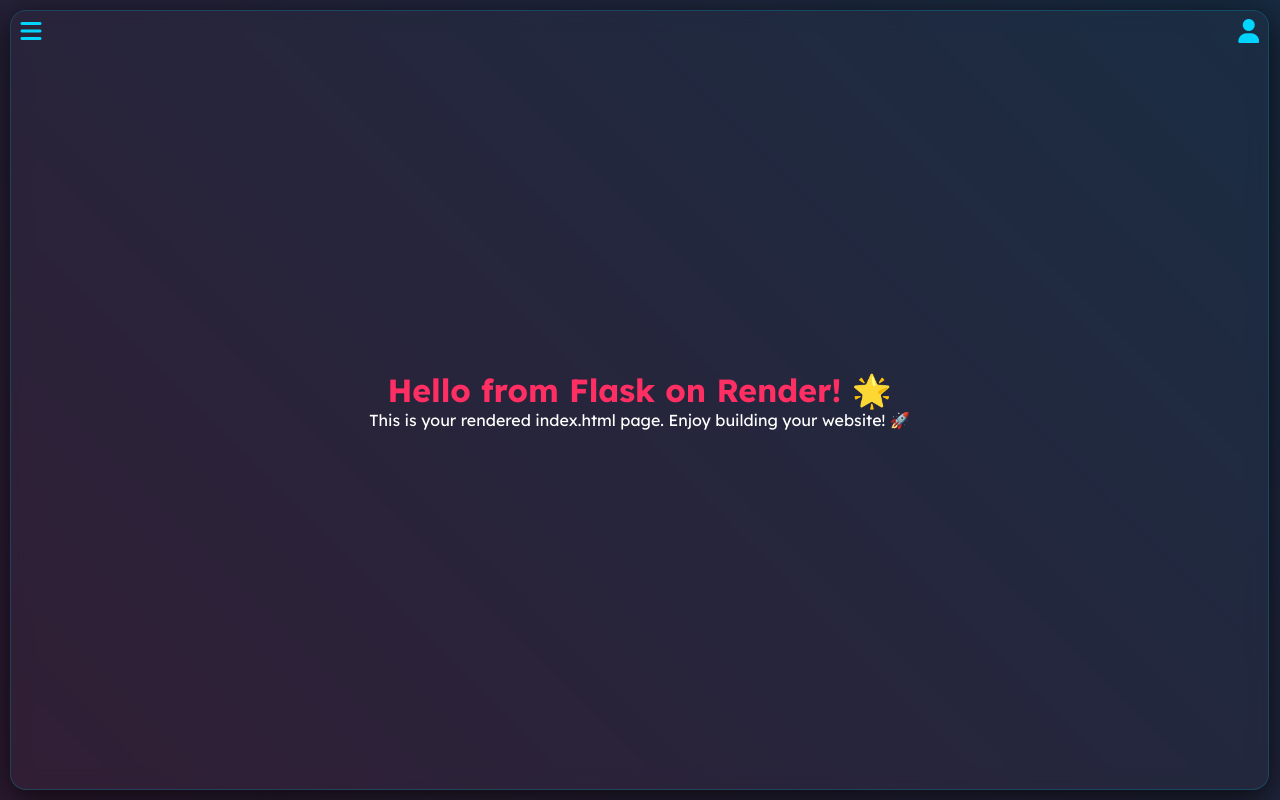
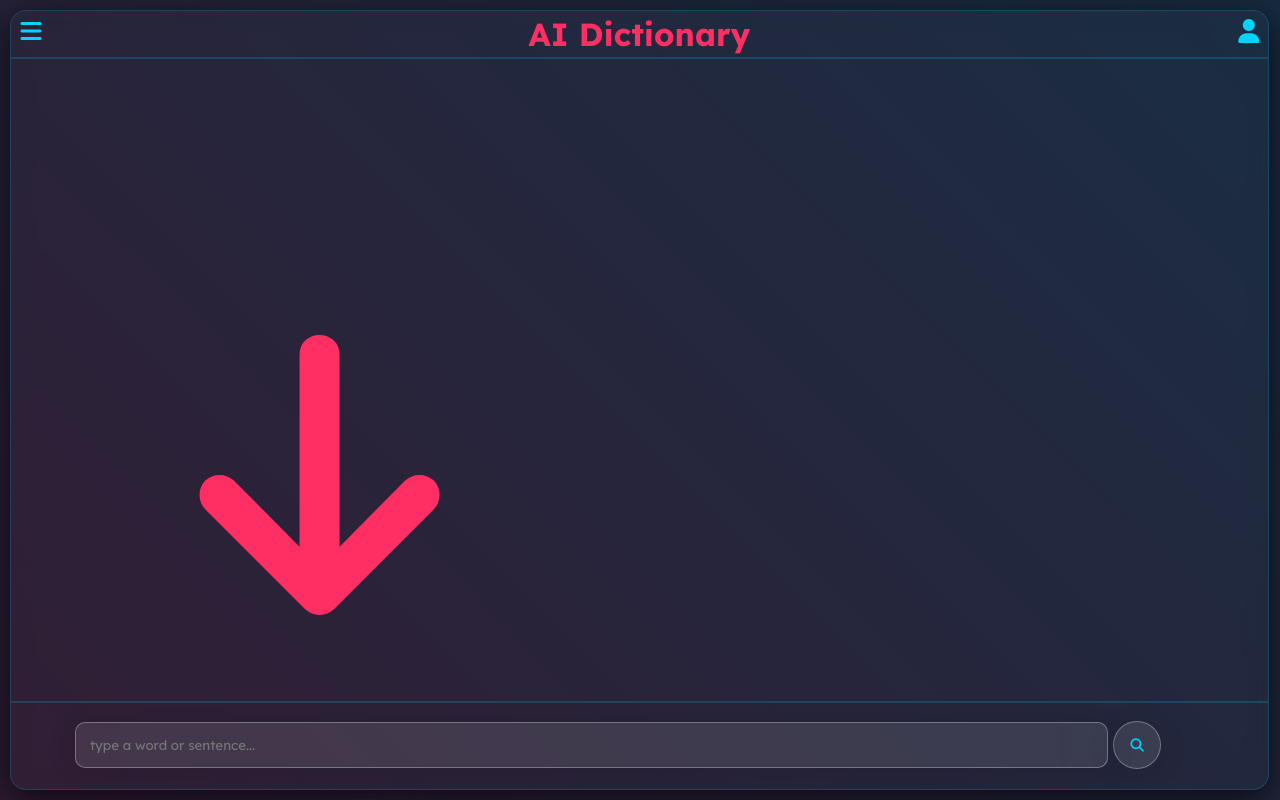
Before and after one commit to iFreaku/aidict, a Flask app: page / in a window 1280 px wide. Run offline with Flask 3, Linux system fonts and the light colour scheme; parts of the project's set-up code (start-up, migrations or seed data) failed here and were passed over.

Commit message:
"Update"

```diff
--- a/app.py
+++ b/app.py
@@ -1,12 +1,72 @@
-from flask import Flask, render_template
-import os
+from flask import Flask, render_template, request
+import os, random
+from together import Together
+from dotenv import load_dotenv
 
+load_dotenv()
+keys = os.environ.get("TOGETHER_APIKEY").split(',')
+systemPrompt = """
+You’re a linguistic genius, sharper than the Oxford Dictionary!
+I want you to deliver a clear, concise meaning that gets to the point,
+then provide at least two natural examples of how it’s used in conversations or real-life situations,
+and finish with a brief, engaging history of the word—its origins, how it evolved, and similar details.
+Keep it straightforward, lively, and packed with insight.
+Use emojis beside the words they represent to make it more engaging,
+and format your response strictly using HTML tags/elements and close the tags correctly.
+for structure (e.g., use h2 for headings, bold for bold, em for italics, p for paragraphs, etc.)—do not use Markdown syntax like #, **, or * under any circumstances.
+Additionally, do not wrap sections in div tags, but you must use hr tags to separate the sections (Meaning, Usage Examples, and History).
+
+Here’s an example
+
+<h2>Meaning suitable emoji</h2>
+<br>
+<p>(meaning with the use of html tgas for text decoration instead of markdowns, and emojis)</p>
+<hr>
+<h2>Usage Examples suitable emoji</h2>
+<br>
+<ul>
+<li>(Example 1 with the use of html tgas for text decoration instead of markdowns, and emojis)</li>
+<br>
+<li>(Example 2 with the use of html tgas for text decoration instead of markdowns, and emojis)</li>
+</ul>
+<hr>
+<h2>History suitable emoji</h2>
+<br>
+<p>(history with the use of html tgas for text decoration instead of markdowns, and emojis)</p>
+"""
+
+
+def getDefinition(word):
+    client = Together(api_key=random.choice(keys))
+    completion = client.chat.completions.create(
+        model="meta-llama/Llama-3.3-70B-Instruct-Turbo-Free",
+        messages=[
+            {
+                "role": "system",
+                "content": systemPrompt
+            },
+            {
+                "role": "user",
+                "content": word
+            }
+            ],
+    )
+    return completion.choices[0].message.content
 app = Flask(__name__)
 
 @app.route('/')
 def home():
     return render_template('index.html')
 
+@app.route('/getdef', methods=['GET'])
+def get_definition():
+    word = request.args.get('word')
+    if word:
+        definition = getDefinition(word)
+        return definition
+    else:
+        return "Please provide a word to define.", 400
+
 if __name__ == '__main__':
     port = int(os.environ.get('PORT', 10000))  # Render default port
     app.run(host='0.0.0.0', port=port, debug=True)
--- a/requirements.txt
+++ b/requirements.txt
@@ -2,3 +2,4 @@ Flask
 gunicorn
 requests
 together
+python-dotenv
--- a/static/script.js
+++ b/static/script.js
@@ -4,7 +4,32 @@
 
 
 
-// Functions -------------
+// Functions and Listeners -------------
+
+function getdef() {
+    const inputBox = document.getElementById('inputBox');
+    const sendBtn = document.getElementById('submit-btn');
+    const resultContainer = document.getElementById('resultContainer');
+    resultContainer.innerHTML = '<i class="wait" >🔍 Wait...</i>';
+    const word = inputBox.value;
+
+    inputBox.disabled = true;
+    sendBtn.disabled = true;
+
+    fetch(`/getdef?word=${encodeURIComponent(word)}`)
+        .then(response => response.text())
+        .then(definition => {
+            resultContainer.innerHTML = definition;
+        })
+        .catch(error => {
+            console.error('Error fetching definition:', error);
+            resultContainer.innerHTML = 'Error fetching definition. Please try again.';
+        })
+        .finally(() => {
+            inputBox.disabled = false;
+            sendBtn.disabled = false;
+        });
+}
 
 document.getElementById('sidebar-btn').addEventListener('click', function() {
   this.classList.toggle('show-label');
@@ -25,6 +50,13 @@ document.getElementById('profile-btn').addEventListener('click', function() {
 
 });
 
-
+document.addEventListener('keydown', function(event) {
+    if (event.key === 'Enter') {
+        const submitBtn = document.getElementById('submit-btn');
+        if (!submitBtn.disabled) {
+            submitBtn.click();
+        }
+    }
+});
 
 // Calling the Functions ------------------
--- a/static/style.css
+++ b/static/style.css
@@ -11,6 +11,23 @@
     font-family: "Lexend", sans-serif;
     font-optical-sizing: auto;
     font-style: normal;
+    scrollbar-width: thin;
+    scrollbar-color: rgba(255, 255, 255, 0.2) transparent;
+}
+
+*::-webkit-scrollbar {
+    width: 8px;
+}
+
+*::-webkit-scrollbar-thumb {
+    background-color: rgba(255, 255, 255, 0.2);
+    border-radius: 10px;
+    border: 2px solid transparent;
+    background-clip: content-box;
+}
+
+*::-webkit-scrollbar-thumb:hover {
+    background-color: rgba(255, 255, 255, 0.4);
 }
 hr {
     border: 0.5px solid #00d5ff2f;
@@ -39,6 +56,15 @@ body {
     background-color: var(--background-dark-navy);
 }
 
+em, i {
+    font-style: italic;
+    color: var(--secondary-electric-blue);
+}
+
+b, bold {
+    color: var(--primary-neon-pink);
+}
+
 .bg {
     position: fixed;
     top: 0;
@@ -64,11 +90,11 @@ p {
     color: var(--accent-bright-white);
 }
 
-button:focus {
+button:focus, input:focus {
     outline: none;
 }
 
-button {
+button, input {
     -webkit-tap-highlight-color: transparent;
 }
 
@@ -90,7 +116,7 @@ button {
     align-items: center;
     justify-content: center;
     text-align: center;
-    overflow: auto;
+    overflow: hidden;
     z-index: 2;
     transition: border-radius 0.3s ease-in-out;
 }
@@ -285,6 +311,111 @@ button {
 
 
 
+#inputContainer {
+    position: fixed;
+    display: flex;
+    flex-direction: row;
+    bottom: 10px;
+    left: 10px;
+    width: 95%;
+    padding: 10px;
+    color: #fff;
+    z-index: 5;
+    gap: 5px;
+    align-items: center;
+    justify-content: center;
+}
+
+#submit-btn {
+    border-radius: 100%;
+    padding: 10px;
+    width: 3rem;
+    height: 3rem;
+    background: rgba(255, 255, 255, 0.1);
+    border: 1px solid rgba(255, 255, 255, 0.3);
+    box-shadow: 0 4px 30px rgba(0, 0, 0, 0.1);
+    cursor: pointer;
+    transition: all 0.5s ease;
+}
+
+#inputBox {
+    width: 88%;
+    background: rgba(255, 255, 255, 0.1);
+    backdrop-filter: blur(40px);
+    -webkit-backdrop-filter: blur(40px);
+    border-radius: 10px;
+    border: 1px solid rgba(255, 255, 255, 0.3);
+    box-shadow: 0 4px 30px rgba(0, 0, 0, 0.1);
+    padding: 14px;
+    color: #fff;
+    transition: all 0.5s ease;
+}
+
+#inputBox:focus, #submit-btn:hover, #inputBox:hover{
+    border: 1px solid #00d5ffb6;
+}
+
+
+
+
+#resultContainer {
+    position: fixed;
+    top: 48px;
+    /* bottom: 60px; */
+    width: 95%;
+    padding: 10px;
+    color: #fff;
+    text-align: left;
+    overflow: auto;
+    height: calc(100% - 140px);
+    z-index: 3;
+}
+
+
+
+
+
+#titlehead {
+    display: flex;
+    position: fixed;
+    top: 3px;
+}
+
+.containerHR {
+    display: flex;
+    position: fixed;
+    bottom: 70px;
+}
+.containerHR2 {
+    display: flex;
+    position: fixed;
+    top: 30px;
+}
+
+@keyframes bounce {
+    0%, 20%, 50%, 80%, 100% {transform: translateY(0);}
+    40% {transform: translateY(-30px);}
+    60% {transform: translateY(-15px);}
+}
+
+.fa-arrow-down {
+    display: flex;
+    position: fixed;
+    bottom: 130px;
+    left: 15%;
+    transform: translateX(-50%);
+    color: var(--primary-neon-pink);
+    font-size: 20rem;
+    animation: bounce 2s infinite;
+}
+
+.wait {
+    display: flex;
+    justify-content: center;
+    align-items: center;
+    font-size: 2rem;
+    text-align: center;
+}
 
 @media (max-width: 600px) {
   .container {
@@ -295,4 +426,8 @@ button {
   .drawer {
     border-radius: 0px 8px 8px 0px;
   }
+
+  ::-webkit-scrollbar {
+    width: 5px;
+  }
 }
--- a/templates/index.html
+++ b/templates/index.html
@@ -22,8 +22,16 @@
 
 
         <div class="container" id="container">
-            <h1>Hello from Flask on Render! 🌟</h1>
-            <p>This is your rendered index.html page. Enjoy building your website! 🚀</p>
+            <h1 id="titlehead">AI Dictionary</h1>
+            <hr class="containerHR2">
+            <div id="resultContainer">
+                <i class="fas fa-arrow-down"></i>
+            </div>
+            <hr class="containerHR">
+            <div id="inputContainer">
+                <input id="inputBox" placeholder="type a word or sentence..."></input>
+                <button id="submit-btn" onclick="getdef()"><i class="fas fa-search"></i></button>
+            </div>
         </div>
 
         <button class="sidebar-btn" id="sidebar-btn">
```
